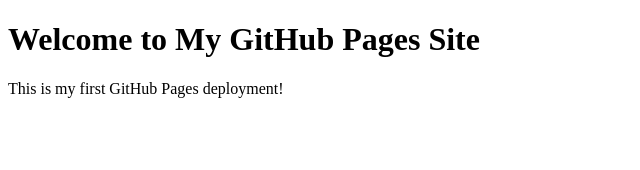
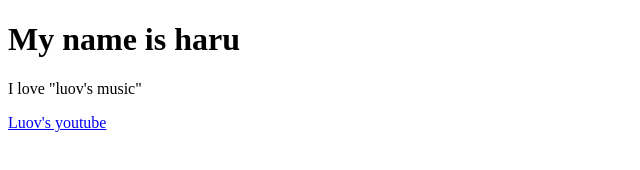
Before and after one commit to harukun32/my-first-web-app, a plain HTML site: page index.html in a window 1280 px wide. Shown: the whole page, without its empty margins (0-640 px from the left). Drawn offline with Linux system fonts and the light colour scheme.

Commit message:
Add files via upload

```diff
--- a/index.html
+++ b/index.html
@@ -6,7 +6,8 @@
     <title>My GitHub Pages Site</title>
 </head>
 <body>
-    <h1>Welcome to My GitHub Pages Site</h1>
-    <p>This is my first GitHub Pages deployment!</p>
+    <h1>My name is haru</h1>
+    <p style ="#00ffffI">I love "luov's music"</p>
+    <a href="https://www.youtube.com/@luov_official">Luov's youtube</a>
 </body>
 </html>
```
